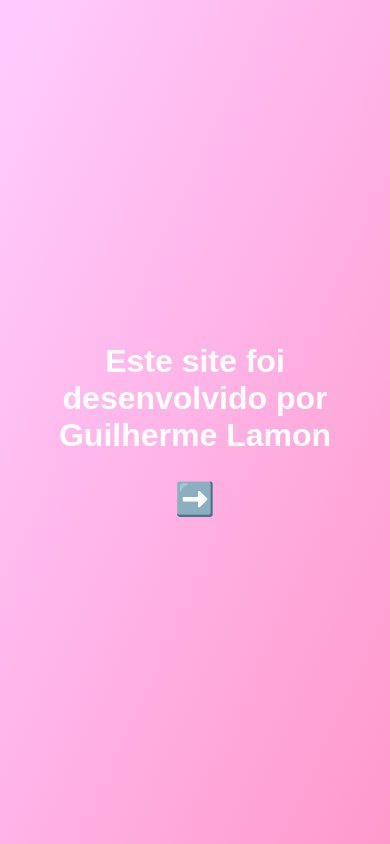
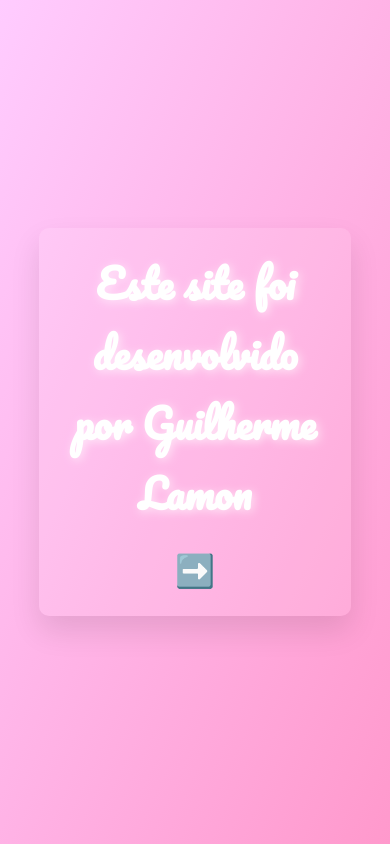
Before and after one commit to lamongui/Anivers-rio-da-Let-cia, a plain HTML site: page index.html in a window 390 px wide. Drawn offline with Linux system fonts and the light colour scheme.

Commit message:
Update index.html

```diff
--- a/index.html
+++ b/index.html
@@ -3,52 +3,102 @@
 <head>
     <meta charset="UTF-8">
     <meta name="viewport" content="width=device-width, initial-scale=1.0">
-    <title>Feliz Aniversário Letícia</title>
+    <title>Feliz Aniversário Letícia!</title>
+    <link href="https://fonts.googleapis.com/css2?family=Pacifico&family=Roboto:wght@400;700&display=swap" rel="stylesheet">
     <style>
+        /* Resetando margens e fontes */
+        * {
+            margin: 0;
+            padding: 0;
+            box-sizing: border-box;
+        }
+
         body {
-            margin: 0;
-            font-family: 'Arial', sans-serif;
+            font-family: 'Roboto', sans-serif;
+            background: linear-gradient(to bottom right, #ffccff, #ff99cc);
+            height: 100vh;
             display: flex;
             justify-content: center;
             align-items: center;
-            height: 100vh;
-            background: linear-gradient(to bottom right, #ffccff, #ff99cc);
             overflow: hidden;
+            text-align: center;
+            color: #fff;
         }
+
         .container {
-            text-align: center;
-            color: #ffffff;
-            opacity: 0;
+            max-width: 80%;
+            padding: 20px;
+            border-radius: 10px;
+            box-shadow: 0 15px 30px rgba(0, 0, 0, 0.1);
+            background: rgba(255, 255, 255, 0.1);
             animation: fadeIn 2s forwards;
         }
+
         h1 {
-            margin: 20px;
-            font-size: 2rem;
-            animation: fadeIn 2s forwards;
+            font-family: 'Pacifico', cursive;
+            font-size: 3rem;
+            margin-bottom: 20px;
+            text-shadow: 2px 2px 10px rgba(255, 255, 255, 0.6);
+            animation: bounceIn 1s ease-out;
         }
+
         p {
-            font-size: 1.5rem;
-            margin-top: 20px;
-            animation: fadeIn 3s forwards;
+            font-size: 1.2rem;
+            margin-top: 15px;
+            line-height: 1.5;
+            opacity: 0;
+            animation: fadeInText 2s forwards;
         }
+
         .arrow {
-            font-size: 2rem;
+            font-size: 2.5rem;
+            margin-top: 30px;
             cursor: pointer;
-            color: #ffffff;
-            margin-top: 30px;
+            transition: transform 0.3s;
             opacity: 0;
             animation: fadeIn 2s forwards 2s, bounce 1.5s infinite 4s;
         }
+
+        .arrow:hover {
+            transform: scale(1.2);
+        }
+
         .hidden {
             display: none;
         }
+
         @keyframes fadeIn {
             from { opacity: 0; }
             to { opacity: 1; }
         }
+
+        @keyframes fadeInText {
+            from { opacity: 0; }
+            to { opacity: 1; }
+        }
+
         @keyframes bounce {
             0%, 100% { transform: translateY(0); }
-            50% { transform: translateY(-10px); }
+            50% { transform: translateY(-15px); }
+        }
+
+        @keyframes bounceIn {
+            0% { transform: translateY(-30px); opacity: 0; }
+            60% { transform: translateY(10px); opacity: 1; }
+            100% { transform: translateY(0); }
+        }
+
+        /* Responsividade */
+        @media (max-width: 768px) {
+            h1 {
+                font-size: 2.5rem;
+            }
+            p {
+                font-size: 1rem;
+            }
+            .arrow {
+                font-size: 2rem;
+            }
         }
     </style>
 </head>
@@ -64,7 +114,7 @@
     <div class="container hidden" id="step3">
         <h1>Feliz Aniversário Letícia! 🎉</h1>
         <p>Hoje é um dia muito especial, e eu quero aproveitar para te desejar tudo de melhor! Que os seus 15 anos sejam cheios de momentos incríveis, de aprendizados e de muita felicidade. Você merece conquistar tudo o que sonha e muito mais.</p>
-        <p>Desde 2018, nossa amizade só cresceu, e é um privilégio poder comemorar esse momento com você. Que essa nova fase da sua vida seja repleta de novas aventuras, risos, e sucesso em tudo o que você fizer.</p>
+        <p>Desde 2018, nossa amizade só cresceu, e é um privilégio poder comemorar esse momento com você. Que essa nova fase da sua vida seja repleta de novas aventuras, risos e sucesso em tudo o que você fizer.</p>
         <p>Parabéns, Letícia! Que você continue sendo essa pessoa maravilhosa e cheia de luz. Te desejo um futuro brilhante e uma vida cheia de amor e conquistas! 🥳💖</p>
     </div>
 
```
